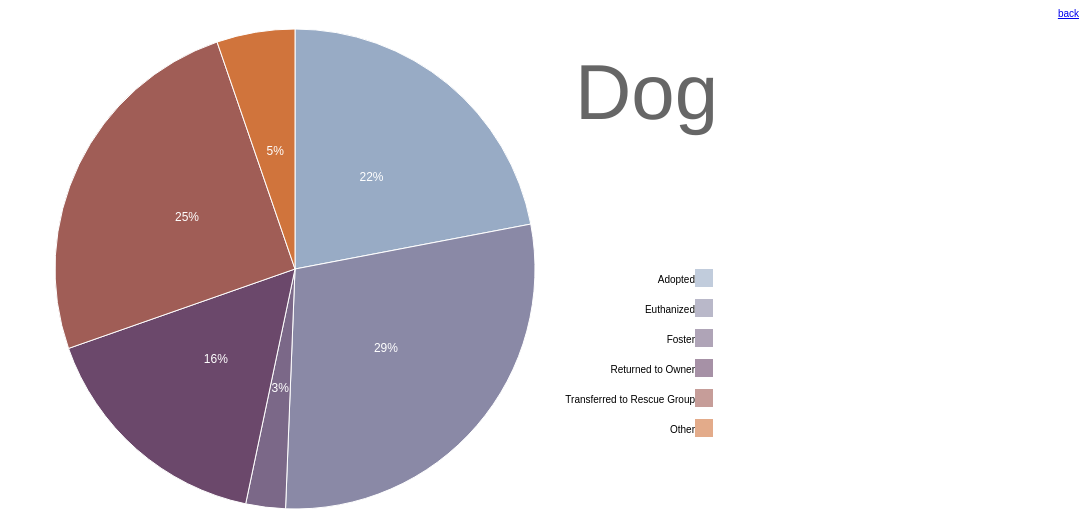
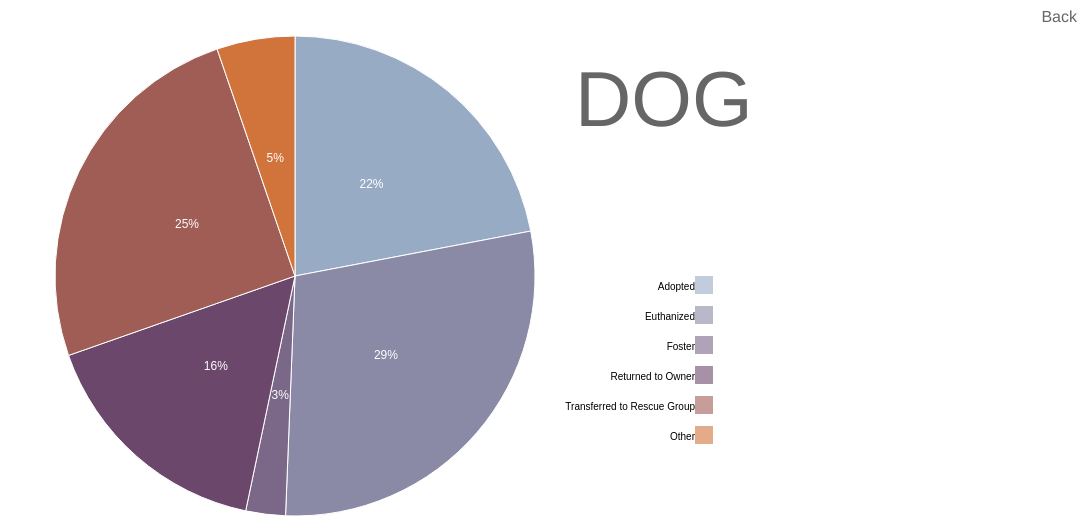
Before and after one commit to runyunz/05839, a Python web app: template runyunz-byte3/templates/dog_pie.html in a window 1280 px wide. Shown: the top 525 px of the page, without its empty margins (193-1280 px from the left). Run offline with Jinja, Linux system fonts and the light colour scheme; the template is opened without the code that fills it, so the values that code supplies are empty.

Commit message:
update reademe

```diff
--- a/runyunz-byte3/templates/barchart.js
+++ b/runyunz-byte3/templates/barchart.js
@@ -165,7 +165,7 @@ outcome.selectAll("rect")
 // items (one item per color in the scale)
 var legend = svg.selectAll(".legend")
     // our data is the array of colors we created earlier
-    .data(color.domain().slice().reverse())
+    .data(color.domain())
  .enter().append("g")
     .attr("class", "legend")
     .attr("transform", function(d, i) { return "translate(0," + i * 30 + ")"; })
@@ -177,7 +177,7 @@ legend.append("rect")
       .attr("width", 18)
       .attr("height", 18)
       .attr("class", "label")
-      .attr("id", function(d){return d;})
+      //.attr("id", function(d){return d;})
       .style("fill", color)
       .style("fill-opacity", .6)
       .on("mouseover", function(d) {
--- a/runyunz-byte3/templates/dog_pie.html
+++ b/runyunz-byte3/templates/dog_pie.html
@@ -46,6 +46,18 @@ body {
   fill: #666;
 }
 
+.link {
+  font-size: 16px;
+  font-family: Helvetica;
+  color: #666;
+  text-decoration: none;
+  padding: 2px;
+}
+
+.link:hover {
+  text-decoration: underline;
+}
+
 </style>
 <body>
 	<div id="tooltip" class="hidden">
@@ -53,7 +65,7 @@ body {
        <p><span id="value">100</span></p>
   </div>
   <div align="right">
-    <a class="link" href="/">back</a>
+    <a class="link" href="/">Back</a>
   </div>
 <script src="d3/d3.v3.js"></script>
 <script>
@@ -160,5 +172,5 @@ svg.append("text")
         .attr("x", width/2-200)
         .attr("y", height/2-400)
         .attr("class", "title")
-        .text("Dog");
+        .text("DOG");
 </script>
```
Also changed, not shown: runyunz-byte3/stylesheets/d3.css (+13 -0 lines), runyunz-byte3/templates/cat_pie.html (+13 -1 lines), runyunz-byte3/templates/index.html (+0 -7 lines), README.md.
